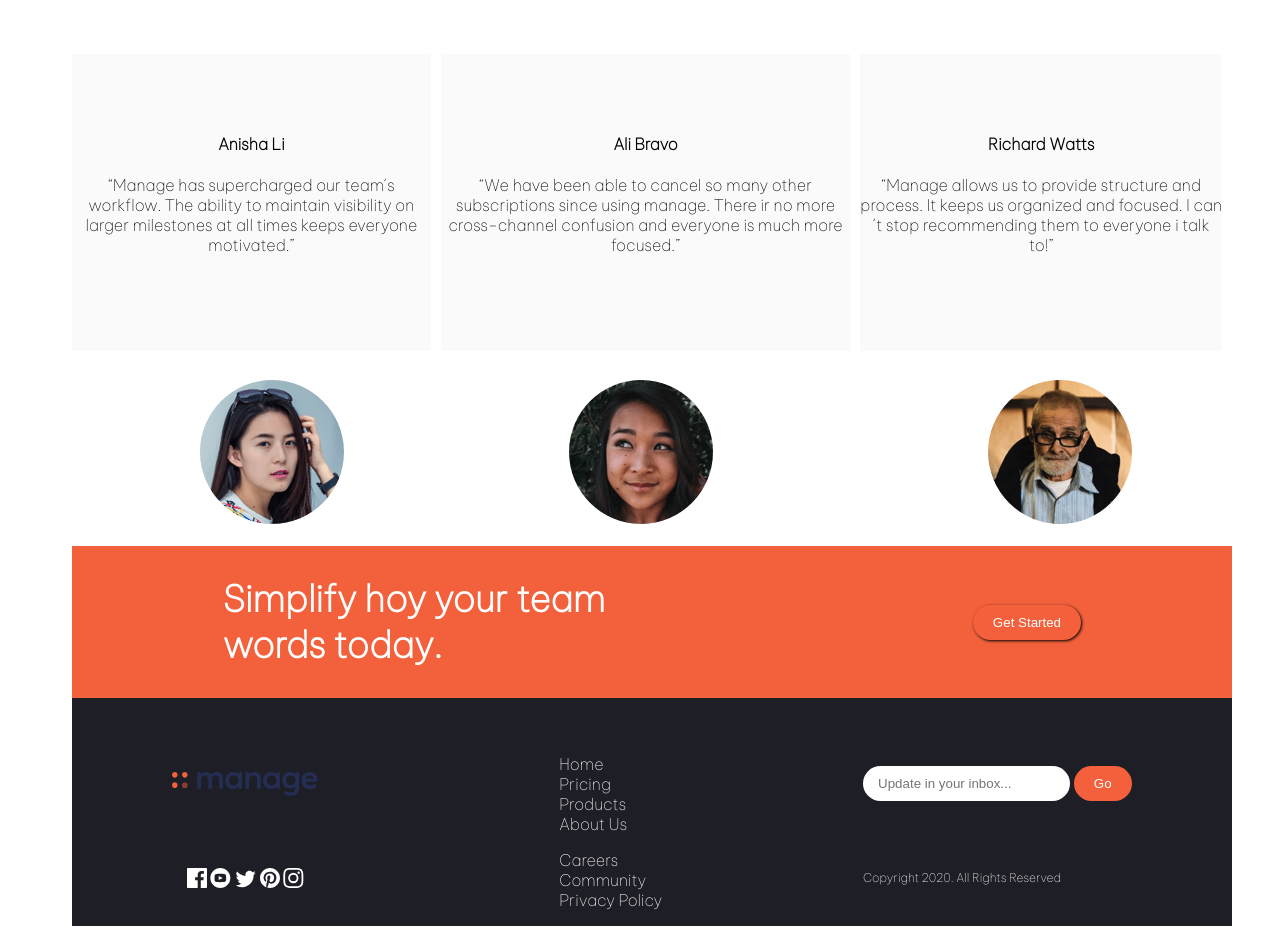
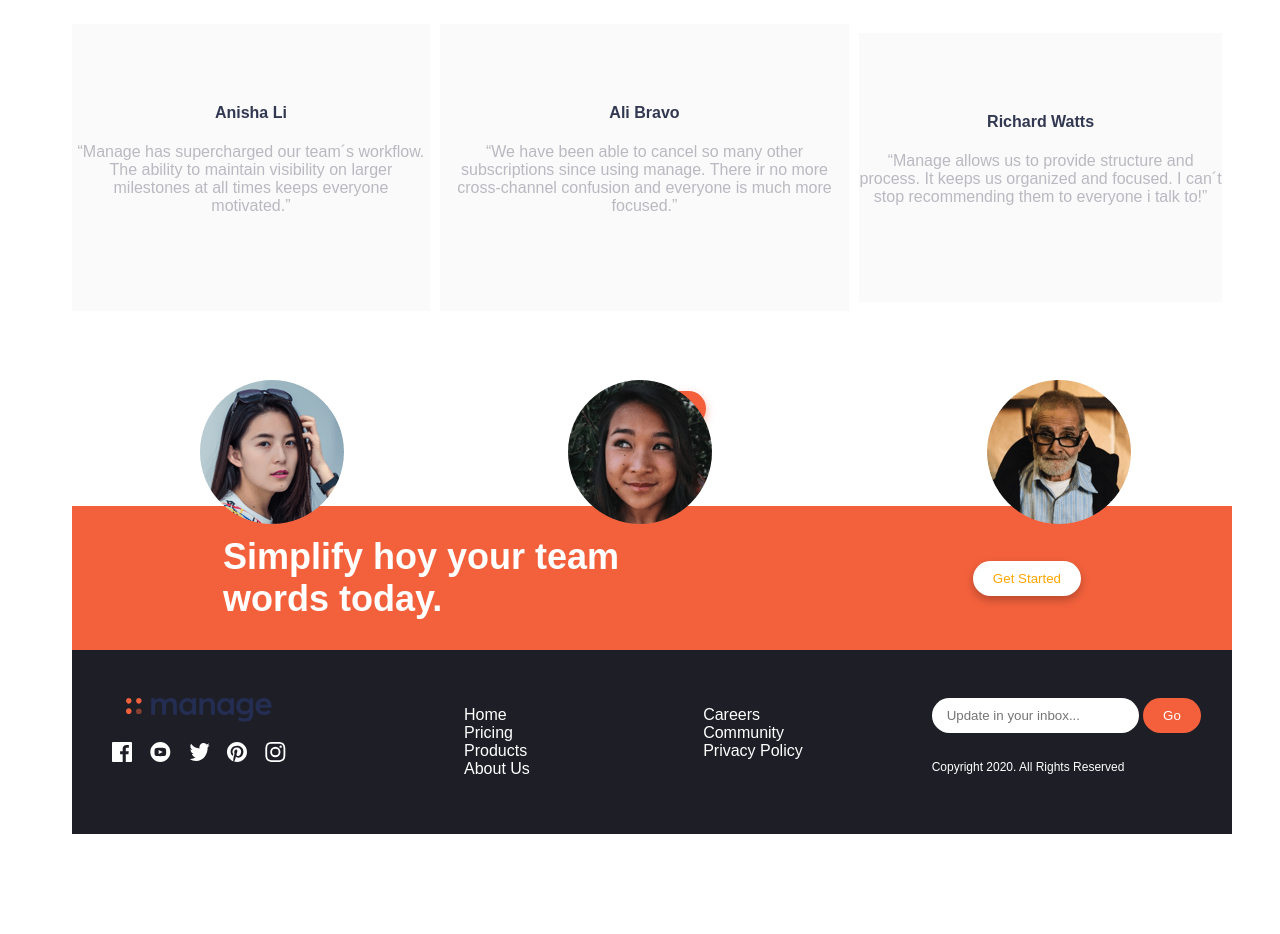
Before and after one commit to laurazulian/FrontEnd1, a plain HTML site: page Trabajo_Final_Laura_Zulian/index.html in a window 1280 px wide. Shown: the part 1460-2394 px from the top of the page. After the commit the page ends 2302 px from the top, so only its background shows below. Drawn offline with Linux system fonts and the light colour scheme.

Commit message:
Segunda versión con más detalles

```diff
--- a/Trabajo_Final_Laura_Zulian/index.html
+++ b/Trabajo_Final_Laura_Zulian/index.html
@@ -21,7 +21,7 @@
             <div class="ancho">
                 <nav class="hamburguesa">
                     <ul type="none" class="options">
-                        <li class="hambur">Pricing</li>
+                        <li>Pricing</li>
                         <li>Product</li>
                         <li>About Us</li>
                         <li>Carees</li>
@@ -31,6 +31,9 @@
             </div>
             <div class="botonnaranjaprimero">
                 <button class="botonnaranja">Get Started</button>
+            </div>
+            <div id="menu_hamburguesa">
+                <i class="fas fa-bars"></i>
             </div>
         </header>
         <!--Main primera parte-->
@@ -116,7 +119,7 @@
                    <div class="containerh2">
                         <h2 class="h2white">Simplify hoy your team words today.</h2>
                     </div>
-                    <button class="botonnaranja" id="botonblanco">Get Started</button>
+                    <button id="botonblanco">Get Started</button>
                 </div>
             </article>
             <!--Footer azul-->
--- a/Trabajo_Final_Laura_Zulian/style.css
+++ b/Trabajo_Final_Laura_Zulian/style.css
@@ -1,11 +1,11 @@
-/** {
-    box-sizing: border-box;
-}*/
+
 .conteiner {
     max-width: 1440px;
-    font-family: 'Be Vietnam Pro', sans-serif;
+    font-family: 'Be Vietnam', sans-serif;
     margin-left: 5vw;
     margin-right: 5vh;
+    background-image: url(img/bg-tablet-pattern.svg);
+    background-repeat: no-repeat;
 }
 /*Header*/
 .header{
@@ -20,12 +20,13 @@
 .options{
 display: flex;
 justify-content: space-evenly;
+color: #242E52;
 }
 
 .botonnaranja{
     border-radius: 50px;
     border: none;
-    box-shadow: 1px 1px 3px 0px black;
+    box-shadow: 0px 4px 8px rgba(242, 97, 59, 0.5);
     background-color: #F3603B;
     padding: 10px 20px;
     color: white;
@@ -34,6 +35,9 @@ justify-content: space-evenly;
 
 .botonnaranja:hover{
     background-color: wheat;
+}
+#menu_hamburguesa{
+    display:none
 }
 
 /*Main primer sección*/
@@ -48,13 +52,13 @@ justify-content: space-evenly;
 h1{
     display: flex;
     font-size: 58px;
-    font-weight: 700px;
+    font-weight: bold;
+    color: #232C50
 }
 .paragraphbold{
     display: flex;
     font-size: 20px;
-    font-weight: bold;
-    color: #000000;
+    color:#242E52
 }
 .imagen{
     width: 50vw;
@@ -70,9 +74,11 @@ h1{
     padding-right: 10vw;
 }
 h2{
-    color:  rgb (29, 30, 37);
+    color: #242E52;
     font-size: 36px;
-    font-weight: bold;
+}
+h4{
+    color: #323851;
 }
 
 .articletwo{
@@ -134,13 +140,13 @@ h2{
 .paragraphcards{
     display: flex;
     text-align: center;
+    color: #B9B9C1;
 }
 .botonfinal{
     display: flex;
     justify-content: center;
 }
 .icon{
-    display: flex;
     padding-left: 10vw;
     position: absolute;
     top: 230vh;
@@ -150,6 +156,8 @@ h2{
     padding-bottom: 10vh;
     margin-right: 10px;
 }
+
+
 /*Footer*/
 .footer1{
     display: flex;
@@ -158,12 +166,23 @@ h2{
     justify-content: space-around;
     margin-top: 10vh;
 }
+
+#botonblanco{
+    background-color: white;
+    color: orange;
+    border-radius: 50px;
+    padding: 10px 20px;
+    border: none;
+    box-shadow: 0px 4px 8px rgba(0, 0, 0, 0.25);
+    }
+
 .footer2{
     background-color: #1E1E26;
     display: flex;
     color: white;
     padding-top: 5vh;
     justify-content: space-around;
+    padding-bottom: 5vh;
 
 }
 .h2white{
@@ -178,6 +197,11 @@ h2{
     flex-direction: column;
     justify-content: space-around;
     align-items: center;
+}
+.listasfinales{
+    display: flex;
+    justify-content: space-around;
+    width: 40vw;
 }
 
 .formfinal{
@@ -200,6 +224,16 @@ h2{
     border: none;
     padding: 10px 20px;
 }
+.iconsredes{
+    margin-bottom: 3vh;
+    display: flex;
+    width: 15vw;
+    justify-content: space-around;
+    }
+
+input:focus{
+    color:blue;
+}
 
 @media (max-width: 380px) {
 
@@ -211,7 +245,8 @@ h2{
             justify-content: space-between;
             align-items: center;
         }
-   /*Este pequeño código lo dejo porque me creó una rayita del menu hamburguesa pero no pude crear las otras
+
+   /*Este pequeño código lo dejo porque me creó una rayita del menu hamburguesa pero no pude crear las otras así que usé un ícono.
         .ancho
         display: flex;
         width: 10vw;
@@ -229,6 +264,9 @@ h2{
     .logo-top{
         display: flex;
         padding-top: 5vh;
+    }
+    #menu_hamburguesa{
+        display: flex;
     }
     .columnfirst{
         display: flex;
```
